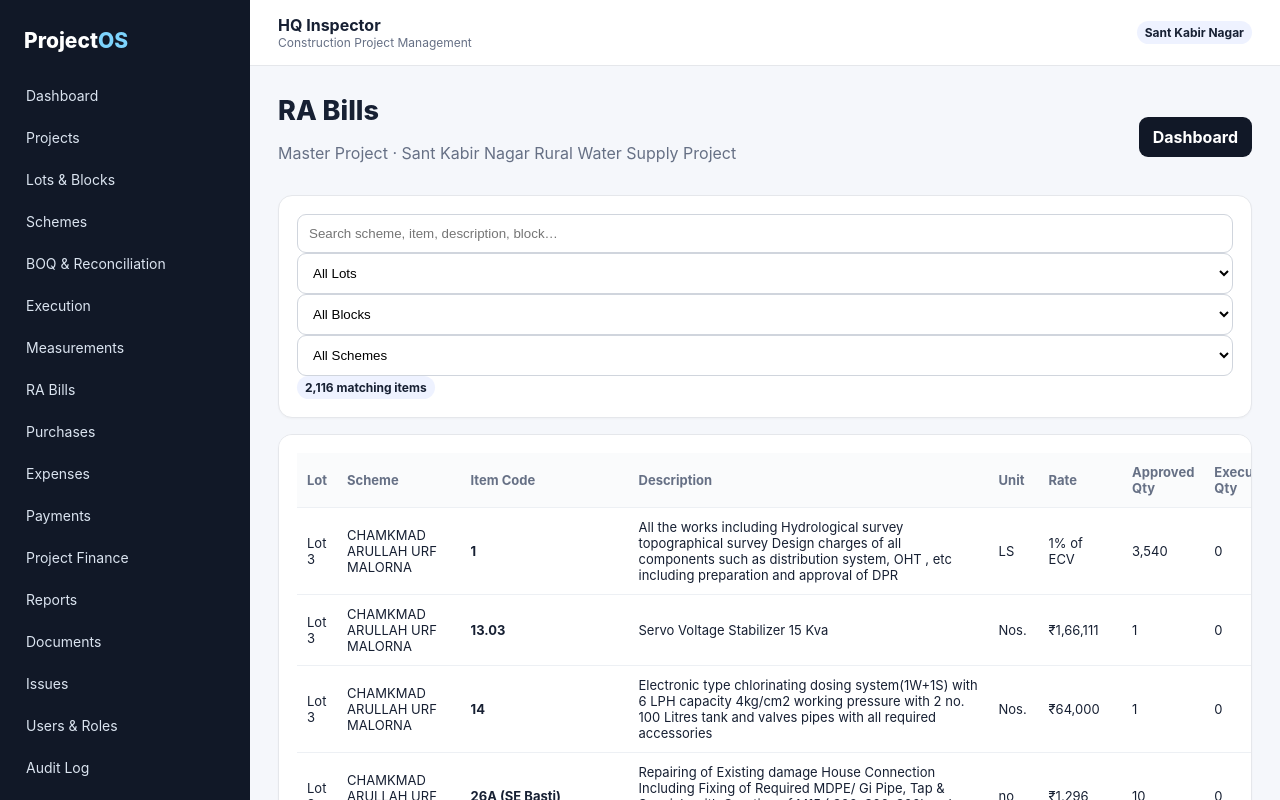
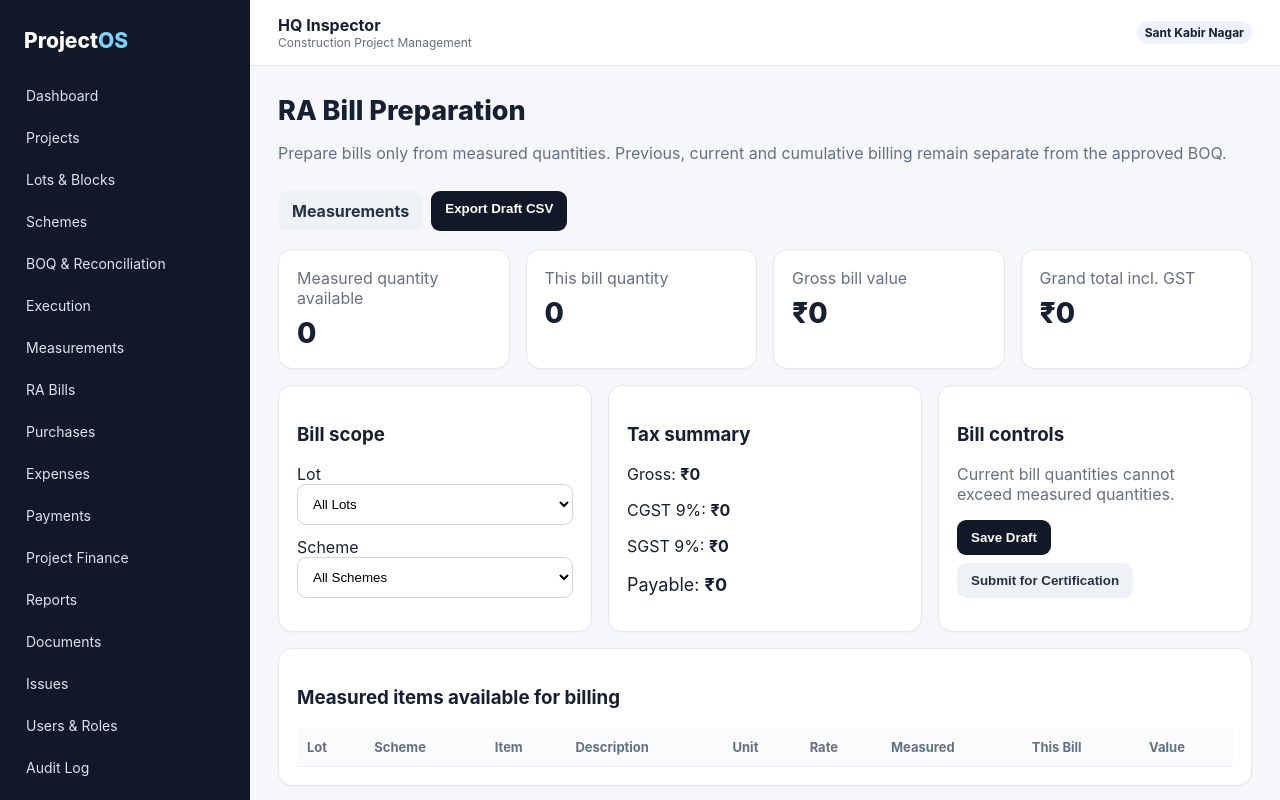
Before and after one commit to DevanshPandey2002/ProjectOS-jscpl, a Next.js app: page /bills in a window 1280 px wide. Shown: the top 800 px of the page. Built offline with nearby package versions, Linux system fonts and the light colour scheme.

Commit message:
Build RA bill preparation and control page

```diff
--- /dev/null
+++ b/app/bills/page.tsx
@@ -0,0 +1,36 @@
+'use client';
+import {useEffect,useMemo,useState} from 'react';
+import Link from 'next/link';
+import Shell from '@/components/Shell';
+import {loadBoqData,type BoqRow} from '@/lib/boqData';
+const EX='projectos-execution-v2',ME='projectos-measurements-v1',BILLS='projectos-ra-bills-v1';
+const money=(n:number)=>'₹'+Math.round(n).toLocaleString('en-IN');
+const qty=(n:number)=>n.toLocaleString('en-IN',{maximumFractionDigits:3});
+const key=(r:BoqRow)=>[r.lot,r.schemeId||'',r.schemeName,r.itemCode,r.itemDescription].join('|');
+const amount=(r:BoqRow,q:number)=>typeof r.rate==='number'?r.rate*q:0;
+type Bill={id:string;date:string;lot:string;scheme:string;number:string;status:'Draft'|'Submitted'|'Certified';cgst:number;sgst:number;};
+export default function BillsPage(){
+ const [rows,setRows]=useState<BoqRow[]>([]),[ex,setEx]=useState<Record<string,number>>({}),[meas,setMeas]=useState<Record<string,number>>({}),[bills,setBills]=useState<Bill[]>([]),[loading,setLoading]=useState(true),[error,setError]=useState('');
+ const [lot,setLot]=useState('All Lots'),[scheme,setScheme]=useState('All Schemes'),[current,setCurrent]=useState<Record<string,number>>({});
+ useEffect(()=>{try{Promise.all([loadBoqData(),Promise.resolve(JSON.parse(localStorage.getItem(EX)||'{}')),Promise.resolve(JSON.parse(localStorage.getItem(ME)||'{}')),Promise.resolve(JSON.parse(localStorage.getItem(BILLS)||'[]'))]).then(([r,e,m,b])=>{setRows(r);setEx(e);setMeas(m);setBills(b)}).catch(e=>setError(e instanceof Error?e.message:'Unable to load RA data')).finally(()=>setLoading(false))}catch(e){setError(e instanceof Error?e.message:'Unable to load RA data');setLoading(false)}},[]);
+ const executed=(r:BoqRow)=>Math.min(r.approvedQty,Math.max(0,Number(ex[key(r)]||0)));
+ const measured=(r:BoqRow)=>Math.min(executed(r),Math.max(0,Number(meas[key(r)]||0)));
+ const previous=(r:BoqRow)=>Math.max(0,Number((bills.reduce((s,b)=>s,0),0))); // cumulative bill quantities are stored per draft below; item baseline remains independent
+ const lots=useMemo(()=>Array.from(new Set(rows.map(r=>r.lot))).sort(),[rows]);
+ const schemes=useMemo(()=>Array.from(new Set(rows.filter(r=>lot==='All Lots'||r.lot===lot).map(r=>r.schemeName))).sort(),[rows,lot]);
+ const filtered=useMemo(()=>rows.filter(r=>(lot==='All Lots'||r.lot===lot)&&(scheme==='All Schemes'||r.schemeName===scheme)),[rows,lot,scheme]);
+ const eligible=useMemo(()=>filtered.filter(r=>measured(r)>0),[filtered,meas,ex]);
+ const currentQty=(r:BoqRow)=>Math.min(Math.max(0,measured(r)),Math.max(0,Number(current[key(r)]||0)));
+ const totals=useMemo(()=>eligible.reduce((a,r)=>{const c=currentQty(r);a.measured+=measured(r);a.current+=c;a.value+=amount(r,c);return a},{measured:0,current:0,value:0}),[eligible,current,meas,ex]);
+ const saveBill=(status:Bill['status'])=>{const b:Bill={id:crypto.randomUUID(),date:new Date().toISOString().slice(0,10),lot,scheme,number:'RA-'+String(bills.length+1).padStart(2,'0'),status,cgst:9,sgst:9};const next=[b,...bills];setBills(next);localStorage.setItem(BILLS,JSON.stringify(next));setCurrent({});};
+ const exportCsv=()=>{const data=[['RA Bill','Date', 'Lot','Scheme','Item Code','Description','Unit','Rate','Measured Qty','This Bill Qty','This Bill Value'],...eligible.map(r=>[bills[0]?.number||'Draft',new Date().toISOString().slice(0,10),r.lot,r.schemeName,r.itemCode,r.itemDescription.replace(/\n/g,' '),r.unit,r.rate??'',measured(r),currentQty(r),amount(r,currentQty(r))])];const csv=data.map(a=>a.map(v=>'"'+String(v).replaceAll('"','""')+'"').join(',')).join('\n');const a=document.createElement('a');a.href=URL.createObjectURL(new Blob([csv],{type:'text/csv'}));a.download='ProjectOS_RA_Bill.csv';a.click()};
+ if(loading)return <Shell><div className='content'><h1 className='title'>RA Bills</h1><p className='muted'>Loading measured quantities…</p></div></Shell>;
+ if(error)return <Shell><div className='content'><h1 className='title'>RA Bills error</h1><div className='card'>{error}</div></div></Shell>;
+ const gross=totals.value, cgst=gross*.09,sgst=gross*.09,total=gross+cgst+sgst;
+ return <Shell><div className='content'><div style={{display:'flex',justifyContent:'space-between',alignItems:'center',gap:12,flexWrap:'wrap'}}><div><h1 className='title'>RA Bill Preparation</h1><p className='muted'>Prepare bills only from measured quantities. Previous, current and cumulative billing remain separate from the approved BOQ.</p></div><div style={{display:'flex',gap:8}}><Link className='btn secondary' href='/measurements'>Measurements</Link><button className='btn' onClick={exportCsv}>Export Draft CSV</button></div></div>
+ <div className='grid grid4' style={{marginTop:18}}><div className='card'><div className='muted'>Measured quantity available</div><div className='kpi'>{qty(totals.measured)}</div></div><div className='card'><div className='muted'>This bill quantity</div><div className='kpi'>{qty(totals.current)}</div></div><div className='card'><div className='muted'>Gross bill value</div><div className='kpi'>{money(gross)}</div></div><div className='card'><div className='muted'>Grand total incl. GST</div><div className='kpi'>{money(total)}</div></div></div>
+ <div className='grid grid3' style={{marginTop:16}}><div className='card'><h3>Bill scope</h3><div className='form'><label>Lot<select className='input' value={lot} onChange={e=>{setLot(e.target.value);setScheme('All Schemes')}}><option>All Lots</option>{lots.map(x=><option key={x}>{x}</option>)}</select></label><label>Scheme<select className='input' value={scheme} onChange={e=>setScheme(e.target.value)}><option>All Schemes</option>{schemes.map(x=><option key={x}>{x}</option>)}</select></label></div></div><div className='card'><h3>Tax summary</h3><p>Gross: <b>{money(gross)}</b></p><p>CGST 9%: <b>{money(cgst)}</b></p><p>SGST 9%: <b>{money(sgst)}</b></p><p style={{fontSize:18}}>Payable: <b>{money(total)}</b></p></div><div className='card'><h3>Bill controls</h3><p className='muted'>Current bill quantities cannot exceed measured quantities.</p><div style={{display:'flex',gap:8,flexWrap:'wrap'}}><button className='btn' onClick={()=>saveBill('Draft')}>Save Draft</button><button className='btn secondary' onClick={()=>saveBill('Submitted')}>Submit for Certification</button></div></div></div>
+ <div className='card' style={{marginTop:16,overflowX:'auto'}}><h3>Measured items available for billing</h3><table className='table'><thead><tr><th>Lot</th><th>Scheme</th><th>Item</th><th>Description</th><th>Unit</th><th>Rate</th><th>Measured</th><th>This Bill</th><th>Value</th></tr></thead><tbody>{eligible.slice(0,2000).map(r=>{const m=measured(r),c=currentQty(r);return <tr key={key(r)}><td>{r.lot}</td><td>{r.schemeName}</td><td><b>{r.itemCode}</b></td><td style={{minWidth:340}}>{r.itemDescription}</td><td>{r.unit}</td><td>{typeof r.rate==='number'?money(r.rate):r.rate||'—'}</td><td>{qty(m)}</td><td><input className='input' style={{width:110}} type='number' min='0' max={m} step='any' value={c} onChange={e=>setCurrent(x=>({...x,[key(r)]:Math.min(m,Math.max(0,Number(e.target.value)||0))}))}/></td><td>{typeof r.rate==='number'?money(amount(r,c)):'—'}</td></tr>})}</tbody></table></div>
+ <div className='card' style={{marginTop:16,overflowX:'auto'}}><h3>RA Bill register</h3><table className='table'><thead><tr><th>Bill No.</th><th>Date</th><th>Lot</th><th>Scheme</th><th>Status</th><th>GST</th></tr></thead><tbody>{bills.map(b=><tr key={b.id}><td><b>{b.number}</b></td><td>{b.date}</td><td>{b.lot}</td><td>{b.scheme}</td><td><span className='badge'>{b.status}</span></td><td>CGST 9% + SGST 9%</td></tr>)}</tbody></table>{!bills.length&&<p className='muted'>No RA bills created yet. Prepare a draft from measured quantities above.</p>}</div>
+ </div></Shell>;
+}
```
